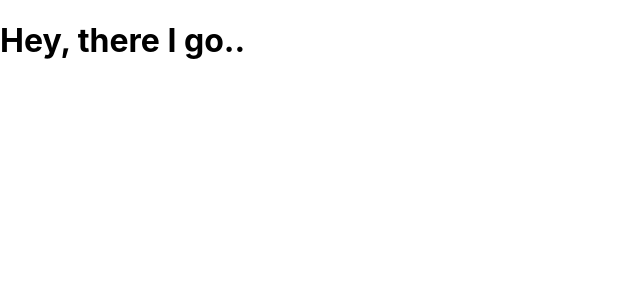
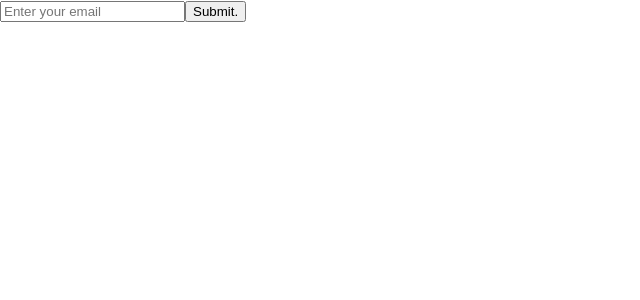
Before and after one commit to cole15sky/REACT.JS, a React (Create React App) app in the folder 3.Lil_React_project/my-app/: page / in a window 1280 px wide. Shown: the top 300 px of the page, without its empty margins (0-640 px from the left). Built offline with nearby package versions, Linux system fonts and the light colour scheme.

Commit message:
Onclick-form

```diff
--- a/3.Lil_React_project/my-app/src/App.js
+++ b/3.Lil_React_project/my-app/src/App.js
@@ -1,10 +1,12 @@
 import logo from './logo.svg';
 import './App.css';
+import Form from './components/Form';
 
 function App() {
   return (
     <div>
-      <h1> Hey, there I go..</h1>
+      <Form />
+      {/* <h1> Hey, there I go..</h1> */}
     </div>
   )
 }
--- a/3.Lil_React_project/my-app/src/components/Form.js
+++ b/3.Lil_React_project/my-app/src/components/Form.js
@@ -1,6 +1,10 @@
 import React from 'react'
 
 
+function handleRegister(event){
+    event.preventDefault();  //Don't reload the screen on calling function.
+    console.log("Hello Check form");
+}
 
 function Form(){
     return(
@@ -14,3 +18,10 @@ function Form(){
         </div>
     )
 }
+
+
+
+
+
+
+export default Form;
```
